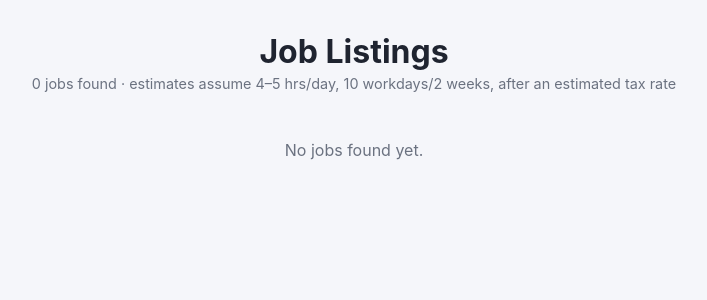
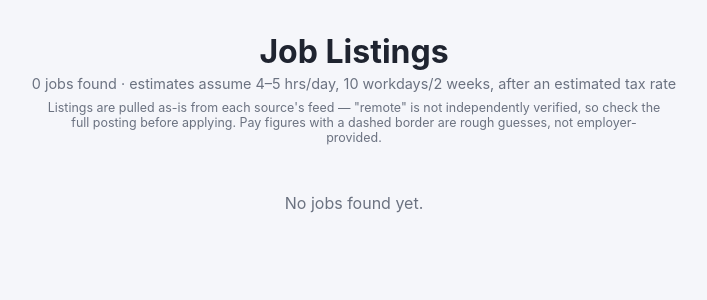
Before and after one commit to jdavila-tech/flexbox-hero-layout, a Flask app: page / in a window 1280 px wide. Shown: the top 300 px of the page, without its empty margins (286-993 px from the left). Run offline with Flask 3, Linux system fonts and the light colour scheme; data that the repository does not hold is empty.

Commit message:
Filter dummy RemoteOK listings, add remote-status disclaimer
RemoteOK's feed includes test/dummy postings (tags contain "testing")
and has no reliable field indicating a listing is actually remote vs
onsite -- filter the former out and add a visible disclaimer instead
of a badge that would often be wrong.

```diff
--- a/job_scraper_app/scraper.py
+++ b/job_scraper_app/scraper.py
@@ -32,6 +32,9 @@ def scrape_remoteok_api(url="https://remoteok.com/api"):
     for entry in data:
         if not isinstance(entry, dict) or "id" not in entry:
             continue  # first element is a metadata/legal blob, not a job
+        tags = [str(t).lower() for t in entry.get("tags") or []]
+        if "testing" in tags:
+            continue  # RemoteOK includes dummy/test postings in the feed
         link = entry.get("url") or ""
         if link.startswith("/"):
             link = "https://remoteok.com" + link
@@ -41,7 +44,9 @@ def scrape_remoteok_api(url="https://remoteok.com/api"):
         jobs.append({
             "title": entry.get("position", "Untitled role"),
             "company": entry.get("company", "Unknown"),
-            "location": entry.get("location") or "Remote",
+            # RemoteOK's API has no reliable "is this actually remote" field —
+            # this is just whatever location text the listing itself provides.
+            "location": entry.get("location") or "Not specified",
             "pay": salary_text,
             "link": link,
             "source": "RemoteOK",
--- a/job_scraper_app/static/style.css
+++ b/job_scraper_app/static/style.css
@@ -31,6 +31,12 @@ body {
   margin: 0;
   color: var(--muted);
   font-size: 0.9rem;
+}
+
+.disclaimer {
+  max-width: 620px;
+  margin: 0.5rem auto 0 !important;
+  font-size: 0.78rem !important;
 }
 
 .errors {
--- a/job_scraper_app/templates/index.html
+++ b/job_scraper_app/templates/index.html
@@ -10,6 +10,11 @@
     <h1>Job Listings</h1>
     <p>{{ job_count }} job{{ 's' if job_count != 1 else '' }} found &middot;
        estimates assume 4&ndash;5 hrs/day, 10 workdays/2 weeks, after an estimated tax rate</p>
+    <p class="disclaimer">
+      Listings are pulled as-is from each source's feed &mdash; "remote" is not independently verified,
+      so check the full posting before applying. Pay figures with a dashed border are rough guesses,
+      not employer-provided.
+    </p>
   </header>
 
   {% if errors %}
```
